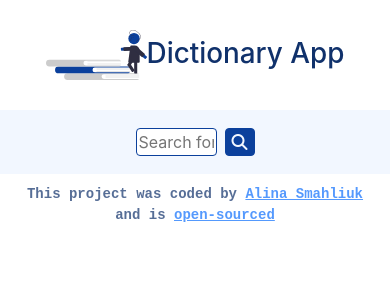
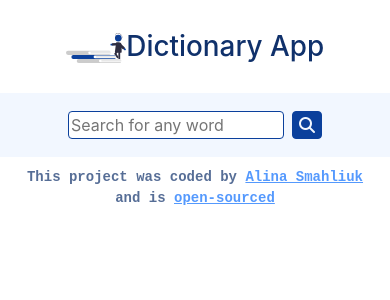
Before and after one commit to SmahliukAlina/dictionary-project, a React (Create React App) app: page / in a window 390 px wide. Shown: the top 300 px of the page. Built offline with nearby package versions, Linux system fonts and the light colour scheme.

Commit message:
Responsiveness updated

```diff
--- a/src/App.css
+++ b/src/App.css
@@ -22,3 +22,9 @@
   opacity: 0.7;
   margin: 10px 0;
 }
+
+@media (max-width: 576px) {
+  .App-header .logo-app {
+    height: 30px;
+  }
+}
--- a/src/Dictionary.css
+++ b/src/Dictionary.css
@@ -28,3 +28,9 @@
 .Dictionary form button:hover {
   background-color: #fdbe34;
 }
+
+@media (max-width: 576px) {
+  .Dictionary form input {
+    width: 80%;
+  }
+}
```
